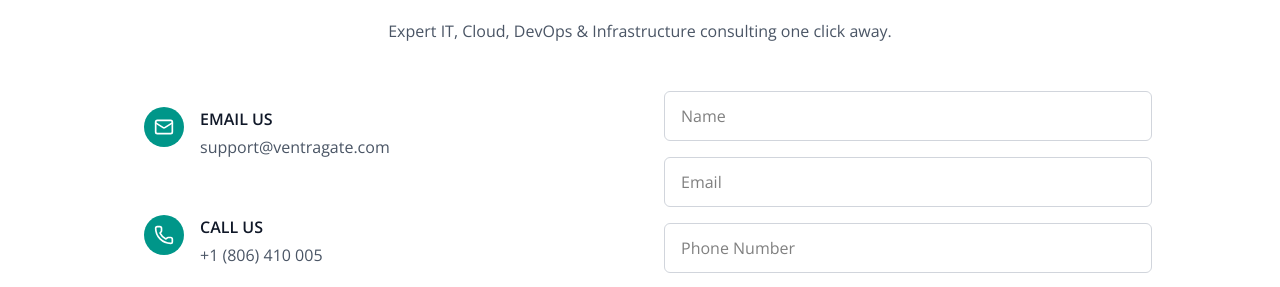
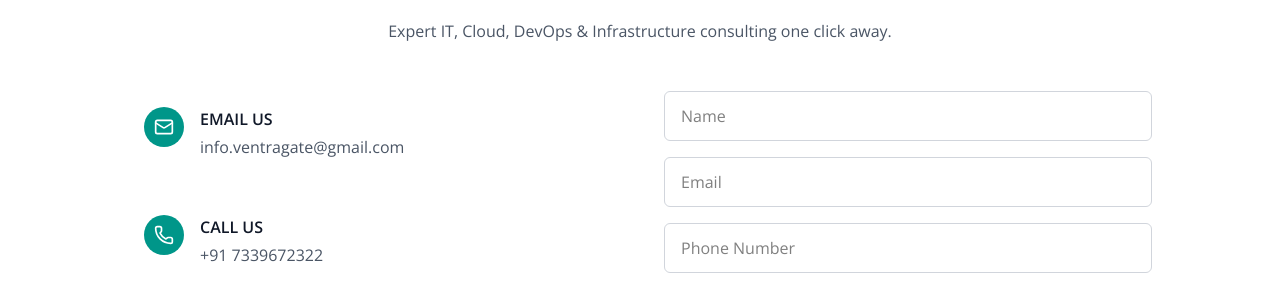
Before and after one commit to Madasamy-123/Ventragate-Website, a React (Vite) app: page / in a window 1280 px wide. Shown: the part 4460-4747 px from the top of the page. Built offline with nearby package versions, Linux system fonts and the light colour scheme.

Commit message:
intergrate with email js and google form

```diff
--- a/src/components/Contact.jsx
+++ b/src/components/Contact.jsx
@@ -15,10 +15,10 @@ export default function Contact() {
 
     emailjs
       .sendForm(
-        "service_pgxvdi4",
-        "template_w95l0du",
+        "service_bn6dil3",
+        "template_6ispbh5",
         formRef.current,
-        "YjhVPzAE8zd-uI6lr"
+        "8Pw8d7lcBoLZbZ9-B"
       )
       .then(
         () => {
@@ -65,7 +65,7 @@ export default function Contact() {
                 </div>
                 <div>
                   <h3 className="font-semibold text-gray-900 mb-1">EMAIL US</h3>
-                  <p className="text-gray-600">support@ventragate.com</p>
+                  <p className="text-gray-600">info.ventragate@gmail.com</p>
                 </div>
               </div>
             </div>
@@ -79,7 +79,7 @@ export default function Contact() {
                 </div>
                 <div>
                   <h3 className="font-semibold text-gray-900 mb-1">CALL US</h3>
-                  <p className="text-gray-600">+1 (806) 410 005</p>
+                  <p className="text-gray-600">+91 7339672322</p>
                 </div>
               </div>
             </div>
--- a/src/components/Footer.jsx
+++ b/src/components/Footer.jsx
@@ -82,7 +82,7 @@ export default function Footer() {
               <h3 className="text-gray-900 font-semibold mb-4">Company</h3>
               <ul className="space-y-2 text-sm">
                 <li className="hover:text-teal-600 cursor-pointer"><a href="#about">About Us</a></li>
-                <li className="hover:text-teal-600 cursor-pointer"><a href="https://docs.google.com/forms/d/e/1FAIpQLSfSL4IEY99-mw1FqA3Bo9DSfi5N8nPtyWMgeg0lwgmU4JHGnQ/viewform">Careers</a></li>
+                <li className="hover:text-teal-600 cursor-pointer"><a href="https://forms.gle/f33XabwDSmzNCQja6">Careers</a></li>
               </ul>
             </div>
 
--- a/src/components/Navbar.jsx
+++ b/src/components/Navbar.jsx
@@ -78,7 +78,7 @@ export default function Navbar() {
             <a href="#about">About Us</a>
           </li>
           <li className="hover:text-teal-600 cursor-pointer">
-            <a href="https://docs.google.com/forms/d/e/1FAIpQLSfSL4IEY99-mw1FqA3Bo9DSfi5N8nPtyWMgeg0lwgmU4JHGnQ/viewform">
+            <a href="https://forms.gle/f33XabwDSmzNCQja6">
               Career
             </a>
           </li>
```
